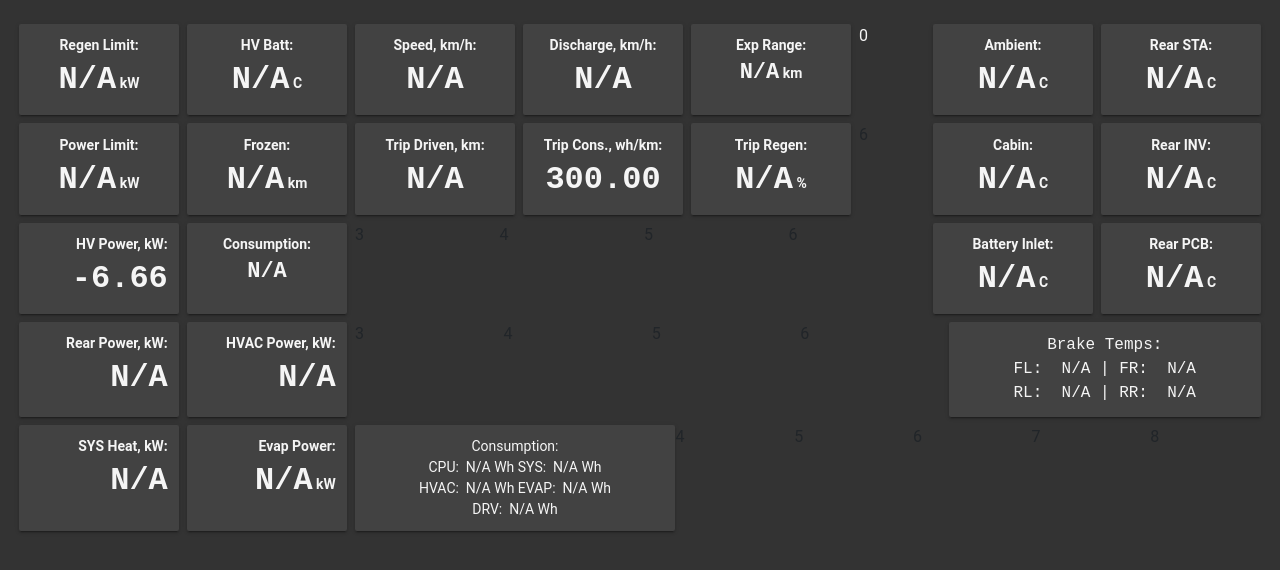
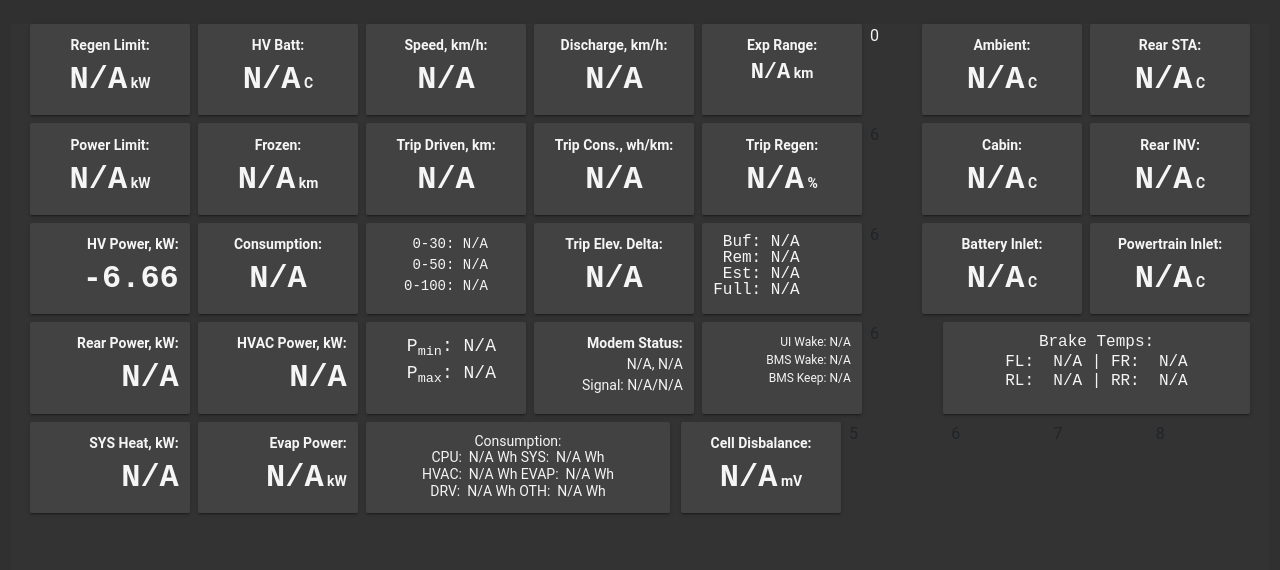
Before and after one commit to k-korn/tm3-can-logger, a plain HTML site: page srv/www/index.html in a window 1280 px wide. Drawn offline with Linux system fonts and the light colour scheme.

Commit message:
update HTML frontend

```diff
--- a/srv/www/index.html
+++ b/srv/www/index.html
@@ -3,7 +3,7 @@
 <head>
     <title>TeslaPi</title>
     <link rel="stylesheet" href="css/mat.css">
-    <script src="js/mqttws31.min.js" type="text/javascript"></script>
+    <script src="js/paho-mqtt-min.js" type="text/javascript"></script>
     <script src="js/jquery-3.4.1.min.js" type="text/javascript"></script>
 
     <script type="text/javascript" language="javascript">
@@ -14,11 +14,16 @@
         var t_now = 0;
         var t_prev = 0;
         var mc = 0;
+	var wdt;
 
         function onFailure(message) {
             console.log("Connection Attempt to Host " + host + "Failed");
             setTimeout(MQTTconnect, reconnectTimeout);
         }
+	function onConnectionLost() {
+		console.log("Connection lost");
+		setTimeout(MQTTconnect, reconnectTimeout);
+	}
 
         function onMessageArrived(msg) {
             t_now = new Date().getTime();
@@ -27,9 +32,11 @@
             if (t_now - t_prev > 2000) {
                 fps = Math.floor(mc / 2);
                 //console.log("T now" +t_now+" prev "+t_prev+ "msg" + mc);
-                $('#fps').html('FPS: ' + fps);
+		    $('#fps').html('FPS: <br>' + fps);
                 t_prev = t_now;
                 mc = 0;
+		//clearTimeout(wdt);
+		//wdt = setTimeout(function(){console.log("WDT barked"); MQTTconnect();}, 3000);
             }
         }
 
@@ -42,11 +49,14 @@
 
         function MQTTconnect() {
             console.log("connecting to " + host + " " + port);
-            mqtt = new Paho.MQTT.Client(host, port, "clientjs");
+            mqtt = new Paho.MQTT.Client(host, port, "clientjs" + Math.random());
             var options = {
                 timeout: 3,
+		keepAliveInterval: 5,
+		reconnect: true,
                 onSuccess: onConnect,
                 onFailure: onFailure,
+
             };
             mqtt.onMessageArrived = onMessageArrived
 
@@ -55,12 +65,12 @@
     </script>
 </head>
 
-<body style="background-color: #333;">
+<body style="background-color: #303030;">
     <script>
         MQTTconnect();
     </script>
     <br>
-    <div class="container-fluid">
+    <div class="container-fluid" style="width: 1258px; height: 900px; background-color: #333;">
         <div class="row mb-2 no-gutters">
             <div class="col-sm mx-1">
                 <div class="card text-light bg-dark h-100 text-center" style="width: 10rem;">
@@ -171,7 +181,7 @@
                     <div class="card-body font-weight-bold">
                         Trip Cons., wh/km:
                         <br>
-                        <span id="trip_rate" style="font-size: 32px; font-family: monospace;">300.00</span>
+                        <span id="trip_rate" style="font-size: 32px; font-family: monospace;">N/A</span>
                     </div>
                 </div>
 
@@ -224,22 +234,48 @@
             </div>
             <div class="col-sm mx-1">
                 <div class="card text-light bg-dark h-100 text-center" style="width: 10rem;">
-                    <div class="card-body font-weight-bold">
+                    <div class="card-body font-weight-bold"  >
                         Consumption:
-                        <br>
-                        <span id="cur_use" style="font-size: 22px; font-family: monospace;">N/A</span>
+			<br>
+			<span id="cur_use" style="font-family: monospace; font-size: 32px; font-family: monospace;">N/A</span> <br>
+
                     </div>
                 </div>
 
             </div>
             <div class="col-sm mx-1">
-                3
+                <div class="card text-light bg-dark h-100 text-center" style="width: 10rem;">
+                    <div class="card-body" style="font-size: 14px; font-family: monospace;">
+                        &nbsp;0-30:&nbsp;<span id="time_30">N/A</span><br>
+			&nbsp;0-50:&nbsp;<span id="time_50">N/A</span><br>
+			0-100:&nbsp;<span id="time_100">N/A</span><br>
+
+                    </div>
+                </div>
+
             </div>
             <div class="col-sm mx-1">
-                4
+                <div class="card text-light bg-dark h-100 text-center" style="width: 10rem;">
+                    <div class="card-body font-weight-bold">
+                        Trip Elev. Delta:
+                        <br>
+                        <span id="elev_delta" style="font-size: 32px; font-family: monospace;">N/A</span>
+                    </div>
+                </div>
+
             </div>
             <div class="col-sm mx-1">
-                5
+              <div class="card text-light bg-dark h-100 text-center" style="width: 10rem;">
+                    <div class="card-body" style="font-size: 16px; line-height: 1; font-family: monospace; text-align: left;">
+			&nbsp;Buf:&nbsp;<span id="kw_buf">N/A</span><br>
+                        &nbsp;Rem:&nbsp;<span id="kw_rem">N/A</span><br>
+			&nbsp;Est:&nbsp;<span id="kw_exp">N/A</span><br>
+			Full:&nbsp;<span id="kw_full">N/A</span><br>
+
+
+                    </div>
+                </div>
+
             </div>
             <div class="col-sm mx-1">
                 6
@@ -257,9 +293,9 @@
             <div class="col-sm mx-1">
                 <div class="card text-light bg-dark h-100 text-center" style="width: 10rem;">
                     <div class="card-body font-weight-bold">
-                        Rear PCB:
+                        Powertrain Inlet:
                         <br>
-                        <span id="rear_pcb_temp" style="font-size: 32px; font-family: monospace;">N/A</span> C
+                        <span id="temp_cpi" style="font-size: 32px; font-family: monospace;">N/A</span> C
                     </div>
                 </div>
 
@@ -288,20 +324,47 @@
 
             </div>
             <div class="col-sm mx-1">
-                3
+                <div class="card text-light bg-dark h-100 text-center" style="width: 10rem;">
+                    <div class="card-body " style="font-size: 18px; font-family: monospace;">
+			    &nbsp;P<sub>min</sub>:&nbsp;<span id="bat_kw_min">N/A</span><br>
+			    &nbsp;P<sub>max</sub>:&nbsp;<span id="bat_kw_max">N/A</span><br>
+
+                    </div>
+                </div>
+
             </div>
             <div class="col-sm mx-1">
-                4
+               <div class="card text-light bg-dark h-100 text-center" style="width: 10rem;">
+                    <div class="card-body font-weight-bold text-right">
+                        Modem Status:
+                        <br>
+			<div style="font-size: 14px; font-weight: normal;">
+                        <span id="modem_state">N/A</span>,
+			<span id="modem_net">N/A</span><br>
+			Signal: <span id="modem_sig">N/A</span>/<span id="modem_sig_max">N/A</span>
+			</div>
+                    </div>
+                </div>
+
             </div>
             <div class="col-sm mx-1">
-                5
+                <div class="card text-light bg-dark h-100 text-center" style="width: 10rem;">
+                    <div class="card-body text-right">
+                        <div style="font-size: 12px;">
+			UI Wake: <span id="ui_r_wt">N/A</span><br>
+                        BMS Wake: <span id="bms_r_w">N/A</span><br>
+			BMS Keep: <span id="bms_r_kw">N/A</span><br>
+                        </div>
+                    </div>
+                </div>
+
             </div>
-            <div class="col-sm mx-1">
+            <div class="col mx-1">
                 6
             </div>
-            <div class="col-sm-3 mx-1">
+            <div class="col-3 mx-1  offset-md-4">
                 <div class="card text-light bg-dark h-100 text-center">
-                    <div class="card-body" style="font-size: 16px; font-family: monospace;">
+                    <div class="card-body" style="font-size: 16px; line-height: 1.2; font-family: monospace;">
                         Brake Temps:
                         <br> FL:&nbsp;
                         <span id="btemp_fl">N/A</span>&nbsp;| FR:&nbsp;
@@ -338,8 +401,8 @@
 
             </div>
             <div class="col-sm-3 mx-1">
-                <div class="card text-light bg-dark h-100 text-center" style="width: 20rem;">
-                    <div class="card-body" style="font-size: 14px">
+                <div class="card text-light bg-dark h-100 text-center" style="width: 19rem;">
+                    <div class="card-body" style="font-size: 14px;line-height: 1.2;">
                         Consumption:
                         <br> CPU:&nbsp;
                         <span id="trip_cpu">N/A</span> Wh SYS:&nbsp;
@@ -348,6 +411,7 @@
                         <span id="trip_hvac">N/A</span>&nbsp;Wh EVAP:&nbsp;
                         <span id="trip_evap">N/A</span>&nbsp;Wh
                         <br> DRV:&nbsp;
+                        <span id="trip_drive">N/A</span>&nbsp;Wh OTH:&nbsp;
                         <span id="trip_other">N/A</span>&nbsp;Wh
                         <br>
                     </div>
@@ -355,8 +419,15 @@
 
             </div>
             <div class="col-sm mx-1">
-                4
+                <div class="card text-light bg-dark h-100 text-center" style="width: 10rem;">
+                    <div class="card-body font-weight-bold">
+                        Cell Disbalance:
+                        <br>
+                        <span id="bc_vdiff" style="font-size: 32px; font-family: monospace;">N/A</span> mV
+                    </div>
+                </div>
             </div>
+
             <div class="col-sm mx-1">
                 5
             </div>
@@ -370,8 +441,14 @@
                 8
             </div>
 
-        </div>
+        </div> <!--
+	<div class="card text-light bg-dark">
+		<pre  class="text-light"  id="syslog"> syslog:
+		mqtt-simple -h 127.0.0.1:1884 -p 'syslog' -m "`dmesg -T |grep -v 'i2c transfer'| tail -15`"
+		 mqtt-simple -h 127.0.0.1:1884 -p 'syslog' -m "`journalctl -n 500 2>/dev/null | grep -v mosquitto | tail -15`"
 
+		</pre>
+	</div> -->
     </div>
 </body>
 
```
